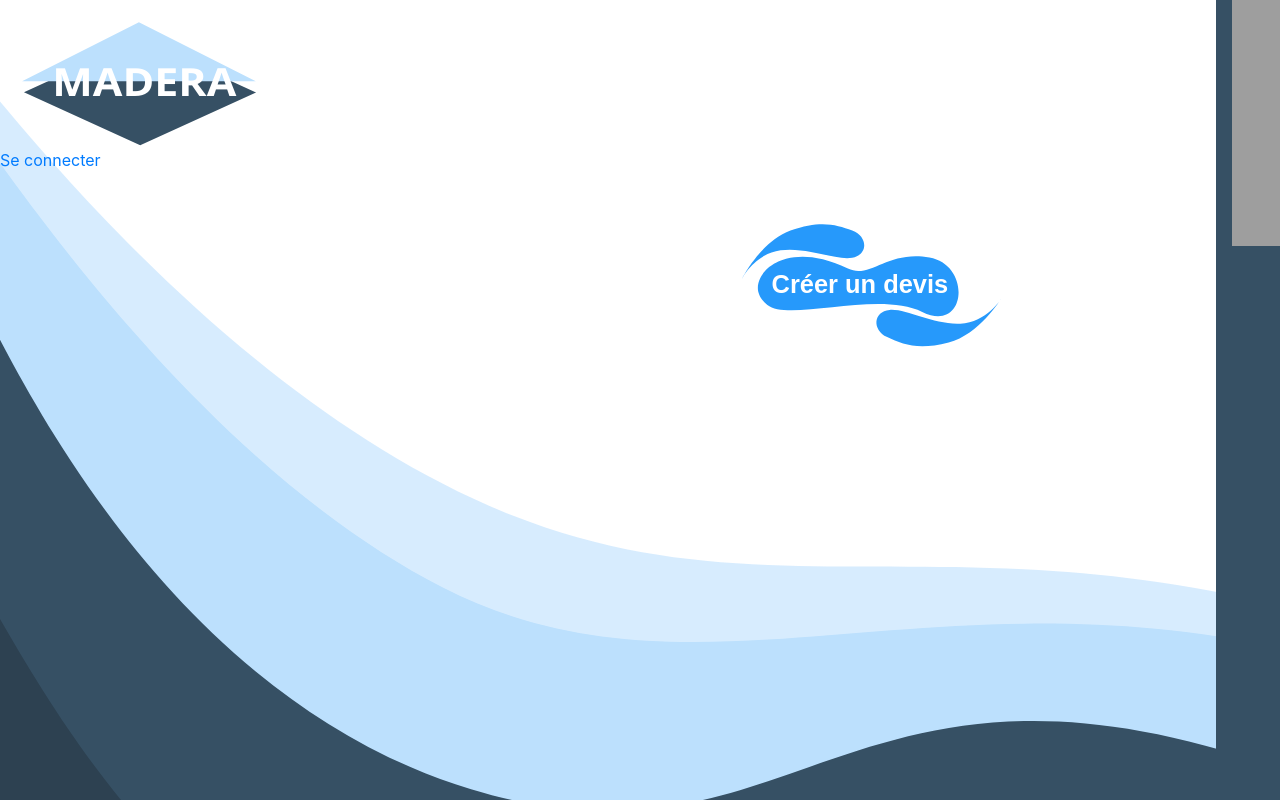
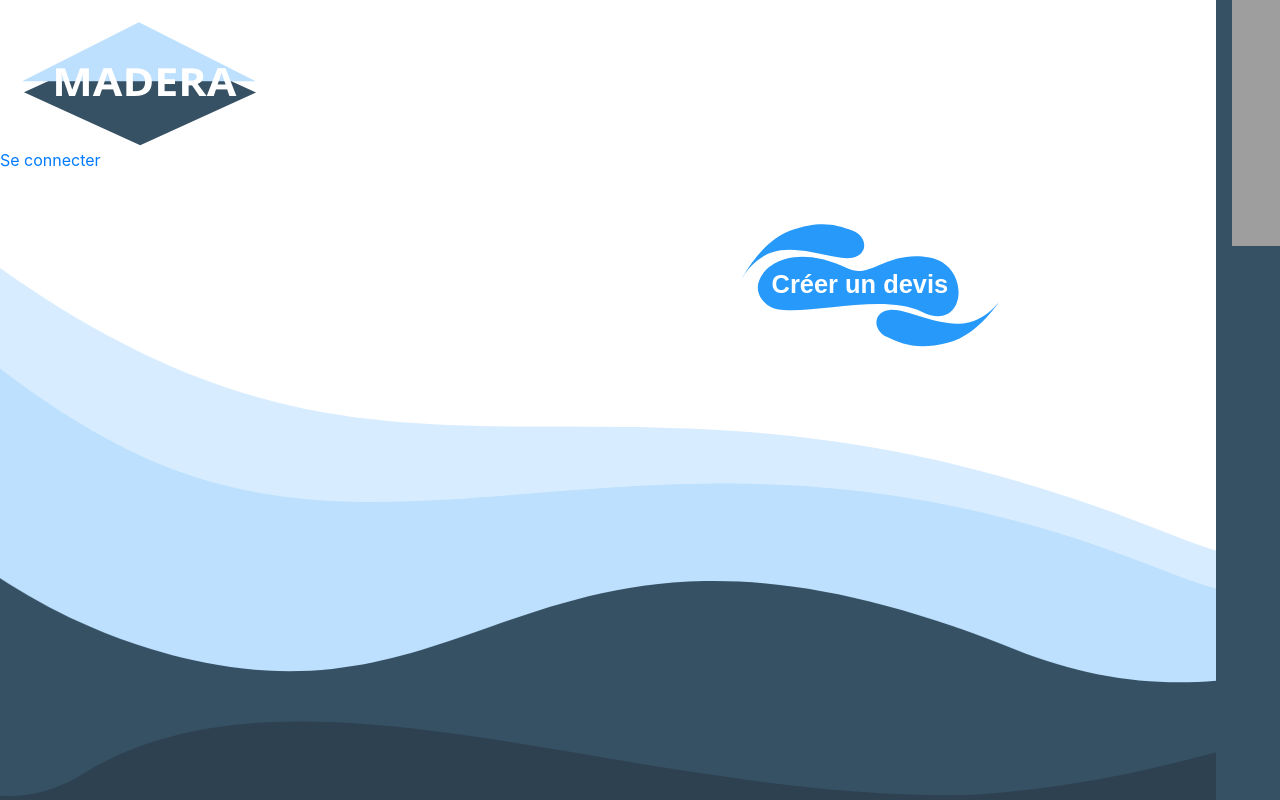
Before and after one commit to LehouxKevin/Madera_devis, an Angular app in the folder Front/: page /accueil in a window 1280 px wide. Built offline with nearby package versions, Linux system fonts and the light colour scheme; grey boxes are pictures that could not be loaded.

Commit message:
Modification du background | style.css, conditionsUtilisation

```diff
--- a/Front/src/app/pages/conditions-utilisation/conditions-utilisation.component.css
+++ b/Front/src/app/pages/conditions-utilisation/conditions-utilisation.component.css
@@ -1,3 +1,3 @@
-body {
-    background-image: none !important;
+.fin-conditionsUtilisation {
+    margin-bottom: 200px;
 }
--- a/Front/src/app/pages/conditions-utilisation/conditions-utilisation.component.html
+++ b/Front/src/app/pages/conditions-utilisation/conditions-utilisation.component.html
@@ -1,9 +1,8 @@
-<body override>
 <div class="conditionsUtilisation flex">
     <div class="d-flex justify-content-center mb-2">
         <h2>Conditions générales d'utilisation du site</h2>
     </div>
-        <div class="d-flex justify-content-center mb-5 row">
+    <div class="d-flex justify-content-center row">
         <div class="col-3"></div>
         <div class="col-6">
             <p>
@@ -139,7 +138,7 @@
                 aboutissent ces liens et ne saurait, en aucun cas, être responsable de leur contenu.
             </p>
             <p class="font-weight-bolder">ARTICLE 7 : Cookies</p>
-                <p>
+            <p class="fin-conditionsUtilisation">
                 L’Utilisateur est informé que lors de ses visites sur le site, un cookie peut s’installer automatiquement sur son
                 logiciel de navigation.
                 Les cookies sont de petits fichiers stockés temporairement sur le disque dur de l’ordinateur de l’Utilisateur
@@ -172,4 +171,3 @@
         <div class="col-3"></div>
     </div>
 </div>
-</body>
--- a/Front/src/styles.css
+++ b/Front/src/styles.css
@@ -8,6 +8,7 @@ html, body {
 
 body {
 	background-image: url("assets/wallpapers/background.png");
-	/*background-size: cover;*/
-	background-image: no-repeat;
+	background-repeat: no-repeat;
+	background-attachment: fixed;
+  	background-position: center;
 }
```
Lines whose indentation alone changed are shown as unchanged.
